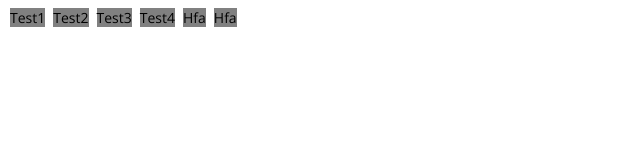
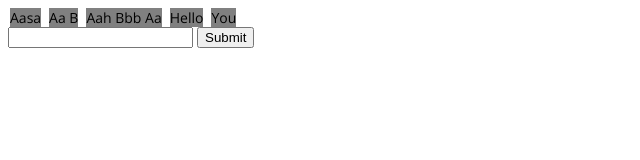
Before and after one commit to markuswaltre/keyword-framework, a plain HTML site: page index.html in a window 1280 px wide. Shown: the whole page, without its empty margins (0-640 px from the left). Drawn offline with nearby package versions, Linux system fonts and the light colour scheme.

Commit message:
Base framework complete
Add, delete, get, show done

```diff
--- a/index.html
+++ b/index.html
@@ -14,6 +14,10 @@
   	</head>
 <body>
   <div id="keywords"></div>
+  <form id="test" name="test">
+    <input id="text" name="text" type="text" />
+    <input type="submit" />
+  </form>
 
   <script src="js/jquery-2.0.3.js"></script>
   <script src="js/keywords.js"></script>
--- a/js/keywords.js
+++ b/js/keywords.js
@@ -1,107 +1,83 @@
 // trying to create an object instead
 
 function keywords () {
+	// to be able to use self-reference
+	// inside jquery $(this)
+	var self = this;
     this.keywords = new Array();
-    this.setKeywords = function() {
-        toTitleCaseArray();
+    this.titleCase = true;
+    this.spanName = 'keyword';
 
-		key_arr_gl.length = 0;
-		for(var i=0; i<keywords.length; i++) {
-			key_arr_gl.push(keywords[i]);
+    this.setTitleCase = function(bool) {
+    	// check if true or false here..
+    	this.titleCase = bool;
     }
-		drawKeywords(key_arr_gl);
-    };
-    this.toTitleCaseArray = function() {
-    	for(var i = 0; i<keywords.length; i++) {
-			keywords[i] = toTitleCase(array[i]);
+    this.deleteKeyword = function(value) {
+    	//this.keywords.unset(val);
+    	console.log(value);
+    	if(this.keywords.indexOf(value) != -1) { // Make sure the value exists
+	        this.keywords.splice(this.keywords.indexOf(value), 1);
 	    }
     };
-    this.toTitleCase = function() {
-    	return str.replace(/\w\S*/g, function(txt){return txt.charAt(0).toUpperCase() + txt.substr(1).toLowerCase();});
-    };
-}
-
-// testing with object
-
-function apple () {
-	this.fruit = new Array();
-	this.setFruits = function(arr) {
-		fruit = arr;
-	};
-	this.printFruits = function() {
-		console.log(fruit);
-	};
-}
-
-// old version below
-
-Array.prototype.unset = function(value) {
-    if(this.indexOf(value) != -1) { // Make sure the value exists
-        this.splice(this.indexOf(value), 1);
-    }
-}
-
-function setKeywords(keywords) {
-	keywords = toTitleCaseArray(keywords);
-
-	key_arr_gl.length = 0;
-	for(var i=0; i<keywords.length; i++) {
-		key_arr_gl.push(keywords[i]);
-	}
-	drawKeywords(key_arr_gl);
-}
-
-function getKeywords() {
-	return key_arr_gl;
-}
-
-function drawKeywords(keywords) {
+    this.drawKeywords = function() {
     	var t_str = '';
-	for(var i=0; i<keywords.length; i++) {
-		t_str +=  "<span class='keyword'>" + keywords[i] + "</span> ";
+		for(var i=0; i<this.keywords.length; i++) {
+			t_str +=  "<span class='keyword'>" + this.keywords[i] + "</span> ";
 		}
 		$("#keywords").html(t_str);
 
 		$('.keyword').off('click.keyword');
 		$(".keyword").on('click.keyword', function (e) {
-	    key_arr_gl.unset($(this).html());
-	    drawKeywords(key_arr_gl);
+				self.deleteKeyword($(this).html());
+			    self.drawKeywords();
 		});
+    };
+    this.setKeywords = function(keywords_input) {
+    	if(this.titleCase) {
+    		keywords_input = this.toTitleCaseArray(keywords_input);
+    	}
+        // does this really clear the array?
+		this.keywords.length = 0;
+		for(var i=0; i<keywords_input.length; i++) {
+			this.keywords.push(keywords_input[i]);
+		}
+		this.drawKeywords();
+    };
+    this.getKeywords = function() {
+    	return this.keywords;
+    };
+    this.addKeyword = function(input) {
+    	input = $.trim(input); // delete whites
+		if(this.titleCase) {
+    		input = this.toTitleCase(input);
+    	}
+    	if(input.length > 0) { // simple check for length
+			this.keywords.push(input);
+			this.drawKeywords();
+		}
+    };
+    this.toTitleCaseArray = function(arr) {
+    	for(var i = 0; i<arr.length; i++) {
+			arr[i] = this.toTitleCase(arr[i]);
 		}
 
-function addKeyword(new_tag) {
-	new_tag = toTitleCase(new_tag);
-	key_arr_gl.push(new_tag);
-	drawKeywords(key_arr_gl);
-}
+		return arr;
+    };
+    this.toTitleCase = function(keyword) {
+    	return keyword.replace(/\w\S*/g, function(txt){return txt.charAt(0).toUpperCase() + txt.substr(1).toLowerCase();});
+    };
+};
 
-function toTitleCase(str){
-	return str.replace(/\w\S*/g, function(txt){return txt.charAt(0).toUpperCase() + txt.substr(1).toLowerCase();});
-}
-
-function toTitleCaseArray(array){
-	for(var i = 0; i<array.length; i++) {
-		array[i] = toTitleCase(array[i]);
-	}
-
-	return array;
-}
-
-var key_arr_gl = new Array();
-
-
-// bugtesting
-var t = ["test1", "test2", "test3", "test4"];
-setKeywords(t);
-
-var count = 0;
-while(true) {
-	addKeyword("hfa");
-	count++;
-	if(count > 1) break;
-}
+// testing
 
 var p = new keywords();
-var a = new apple();
-a.setFruits(["apple", "pear"]);
-a.printFruits();
+p.setTitleCase(true);
+p.setKeywords(["aaSa", "aa b", "AAH bbb AA", "hello", "you"]);
+
+// debugging
+
+$("#test").submit(function (event) {
+	event.preventDefault();
+	p.addKeyword($("#text").val());
+	$("#text").val("");
+});
```
Lines whose indentation alone changed are shown as unchanged.
